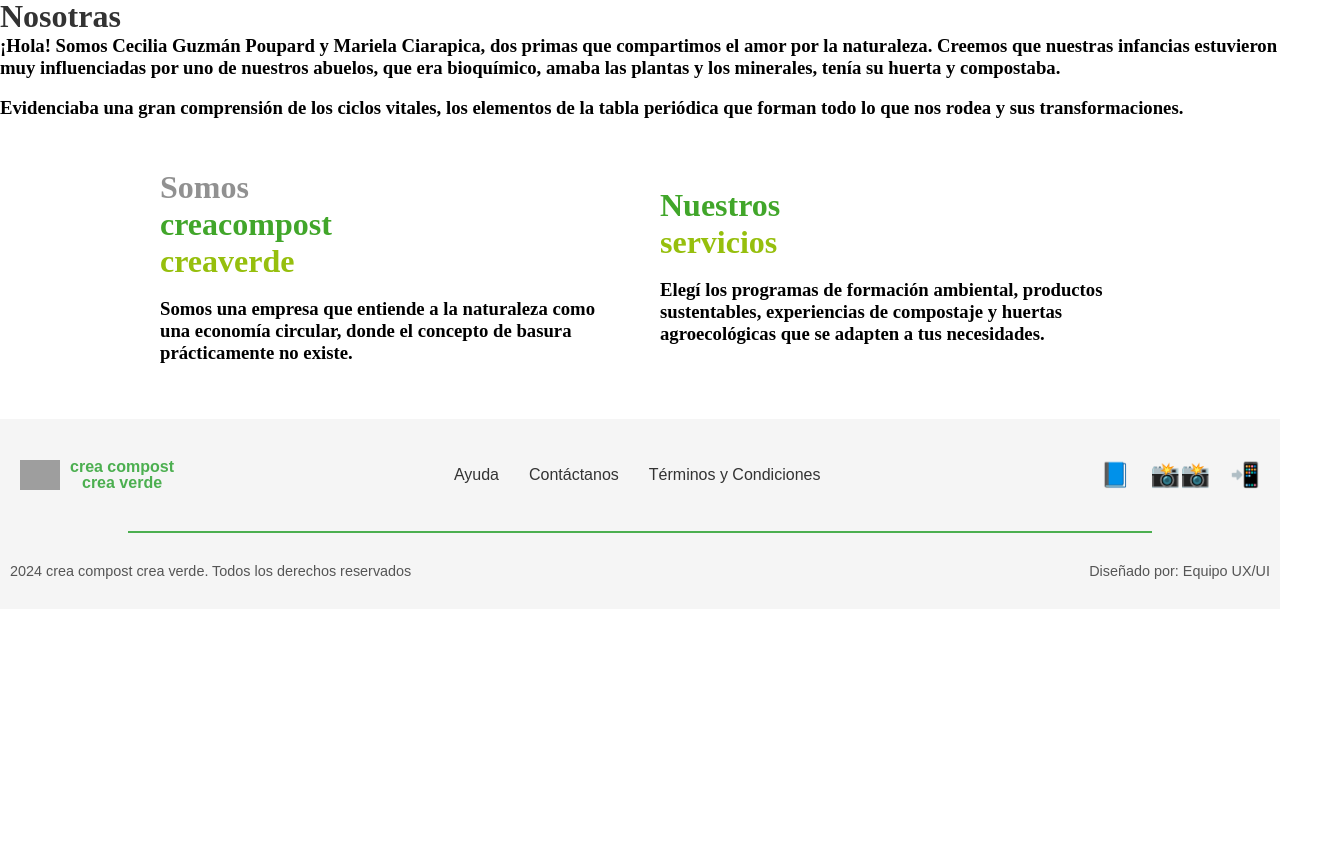
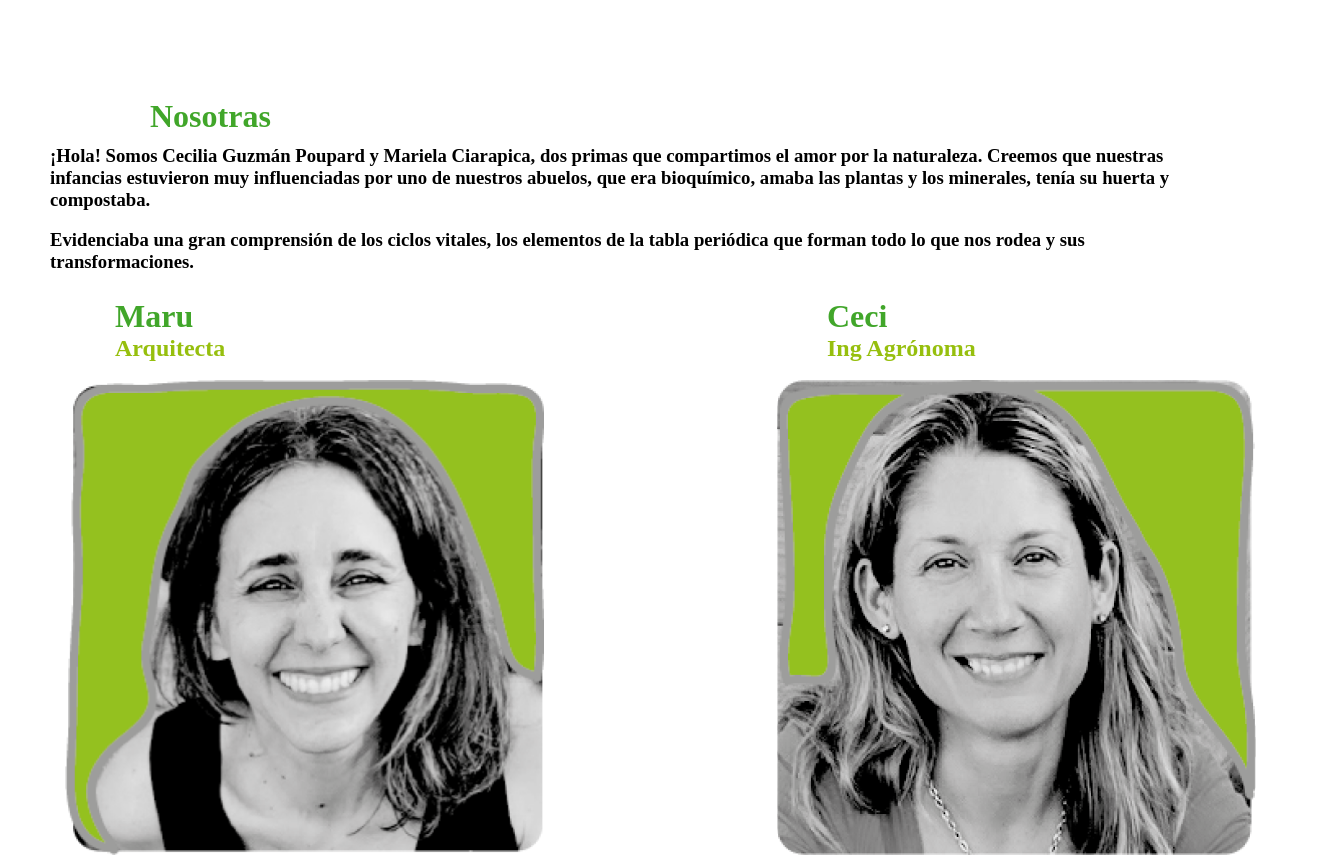
Before and after one commit to HernanPons/CreaCompost, a React (Vite) app: page / in a window 1280 px wide. Shown: the part 1710-2567 px from the top of the page, 1321 px wide, since content can reach past the window. Before the commit the page ends 2319 px from the top, so only its background shows below. Built offline with nearby package versions, Linux system fonts and the light colour scheme; grey boxes are pictures that could not be loaded.

Commit message:
Nosotras

```diff
--- a/src/Pages/Nosotras/Nosotras.css
+++ b/src/Pages/Nosotras/Nosotras.css
@@ -0,0 +1,54 @@
+.nosotrasContainer {
+    height: 200px;
+}
+
+.tituloNosotras {
+    margin-left: 150px;
+    margin-top: 100px;
+    color: #41a62a;
+}
+
+.textoNosotras {
+    margin-left: 50px;
+    margin-right: 50px;
+    margin-top: 10px;
+}
+
+.fotoMaru {
+    width: 479px;
+    height: 475px;
+}
+
+.textMaru {
+    margin-left: 50px;
+}
+
+.textCeci {
+    margin-left: 50px;
+}
+
+.fotosContainer {
+    width: 1321px;
+    height: auto;
+    display: flex;
+    justify-content: center;
+    gap: 233px;
+    margin-bottom: 100px;
+}
+
+.primerFoto {
+    width: 479px;
+    height: 475px;
+}
+.primerFoto h2{
+    text-align: left;
+}
+
+.segundaFoto {
+    width: 479px;
+    height: 475px;
+    text-align: left;
+}
+.segundaFoto h2 {
+    text-align: left;
+}
--- a/src/Pages/Nosotras/Nosotras.jsx
+++ b/src/Pages/Nosotras/Nosotras.jsx
@@ -4,9 +4,11 @@ import './Nosotras.css'
 const Nosotras = () => {
   return (
     <div>
+        <div className='nosotrasContainer'>
 
             <div>
-            <h1>Nosotras</h1>
+                <h1 className='tituloNosotras'>Nosotras</h1>
+                <div className='textoNosotras'>
                     <h3>
                         ¡Hola! Somos Cecilia Guzmán Poupard y Mariela Ciarapica, dos primas que compartimos el amor por la naturaleza. Creemos que nuestras infancias estuvieron muy influenciadas por uno de nuestros abuelos, que era bioquímico, amaba las plantas y los minerales, tenía su huerta y compostaba.
                     </h3>
@@ -15,23 +17,25 @@ const Nosotras = () => {
                         Evidenciaba una gran comprensión de los ciclos vitales, los elementos de la tabla periódica que forman todo lo que nos rodea y sus transformaciones.
                     </h3>
                 </div>
-
-        <div className='quienesContainer' id='quienes-somos'>
-            <div className='primerTexto'>
-                <h1 className='text-gray'>Somos</h1>
-                <h1 className='text-green'>creacompost</h1>
-                <h1 className='text-green2'>creaverde</h1>
-                <br />
-                <h3>Somos una empresa que entiende a la naturaleza como una  economía circular, donde el concepto de basura prácticamente no existe.</h3>
+            </div>
         </div>
 
-            <div className='segundoTexto'>
+        <div className='fotosContainer'>
+
+                <div className='primerFoto'>
+                    <h1 className='text-green textMaru'>Maru</h1>
+                    <h2 className='text-green2 textMaru'>Arquitecta</h2>
                     <br />
-                <h1 className='text-green'>Nuestros</h1>
-                <h1 className='text-green2'>servicios</h1>
+                    <img className='fotoMaru' src="/Images/FotoMaru.png" alt="foto maru" />
+                </div>
+
+                <div className='segundaFoto'>
+                    <h1 className='text-green textCeci'>Ceci</h1>
+                    <h2 className='text-green2 textCeci'>Ing Agrónoma</h2>
                     <br />
-                <h3>Elegí los programas de formación ambiental, productos sustentables, experiencias de compostaje y huertas agroecológicas que se adapten a tus necesidades.</h3>
+                    <img className='fotoCeci' src="/Images/FotoCeci.png" alt="foto ceci" />
                 </div>
+
         </div>
     </div>
   )
```
Also changed, not shown: public/Images/FotoCeci.png (renamed from public/Images/Foto Ceci.png), public/Images/FotoMaru.png (renamed from public/Images/Foto Maru.png), src/Pages/QuienesSomos/QuienesSomos.css (line endings or trailing spaces). Lines whose indentation alone changed are shown as unchanged.
